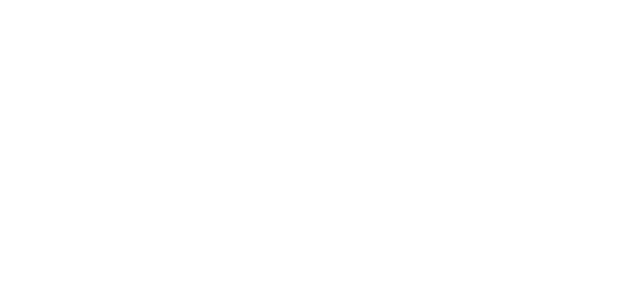
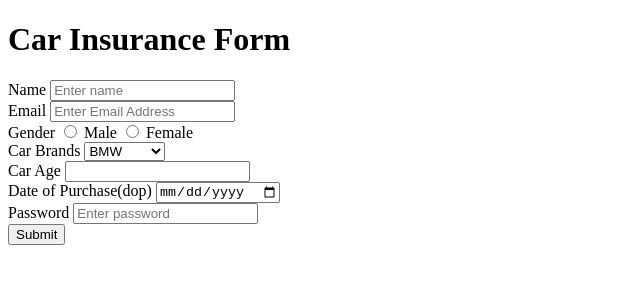
Before and after one commit to acciojob/car-insurance-form-DivyanshDeep, a website: page main.html in a window 1280 px wide. Shown: the whole page, without its empty margins (0-640 px from the left). Drawn offline with Linux system fonts and the light colour scheme.

Commit message:
created a submission

```diff
--- a/main.html
+++ b/main.html
@@ -8,6 +8,35 @@
 
 <body>
 	<!-- the entire body must be written by student -->
+	<h1>Car Insurance Form</h1>
+	<form method="post">
+		<label for="name">Name</label>
+		<input type="text" placeholder="Enter name" id="name" required><br>
+		<label for="email">Email</label>
+		<input type="email" placeholder="Enter Email Address" id="email" required><br>
+		<label for="gender">Gender</label>
+		<label>
+    <input type="radio" name="gender" value="male" required>
+    Male
+  </label>
+  <label>
+    <input type="radio" name="gender" value="female">
+    Female
+  </label><br>
+		<label for="cars">Car Brands</label>
+		<select id="cars">
+			<option>BMW</option>
+			<option>Audi</option>
+			<option>Mercedez</option>
+		</select><br>
+		<label for="carage">Car Age</label>
+		<input type="number" id="carage" required><br>
+		<label for="dop">Date of Purchase(dop)</label>
+		<input type="date" id="dop" required><br>
+		<label for="password">Password</label>
+		<input type="password" placeholder="Enter password" id="password" required><br>
+		<button type="submit">Submit</button>
+	</form>
     <script type="text/javascript" src="./script.js">
 </script>
 
```
